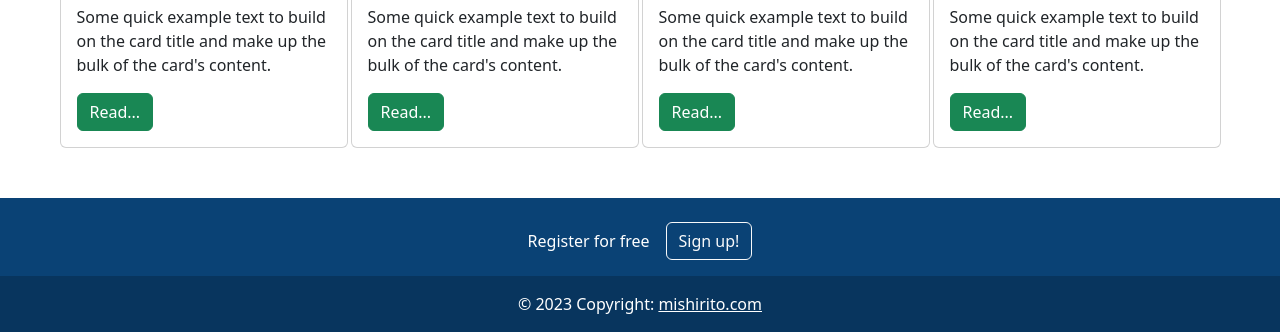
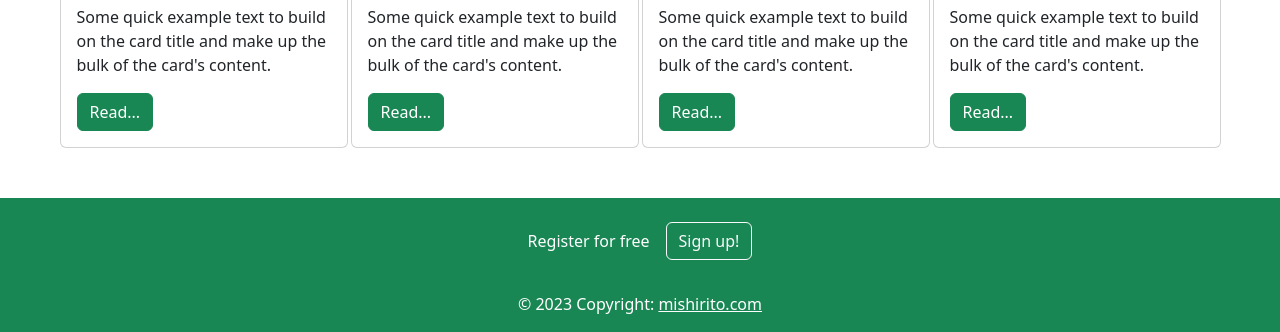
Before and after one commit to Mishirito/Proyecto-Boostrap, a plain HTML site: page index.html in a window 1280 px wide. Shown: the part 1355-1687 px from the top of the page. Drawn offline with nearby package versions, Linux system fonts and the light colour scheme.

Commit message:
Update index.html

```diff
--- a/index.html
+++ b/index.html
@@ -213,7 +213,7 @@
   </section>
   <section>
 
-    <footer class="text-center text-white" style="background-color: #0a4275;">
+    <footer class="text-center text-white" style="background-color: #198754;">
 
       <div class="container p-4 pb-0">
 
@@ -228,7 +228,7 @@
 
       </div>
 
-      <div class="text-center p-3" style="background-color: rgba(0, 0, 0, 0.2);">
+      <div class="text-center p-3" style="background-color: #198754;">
         © 2023 Copyright:
         <a class="text-white" href="h#">mishirito.com</a>
       </div>
```
